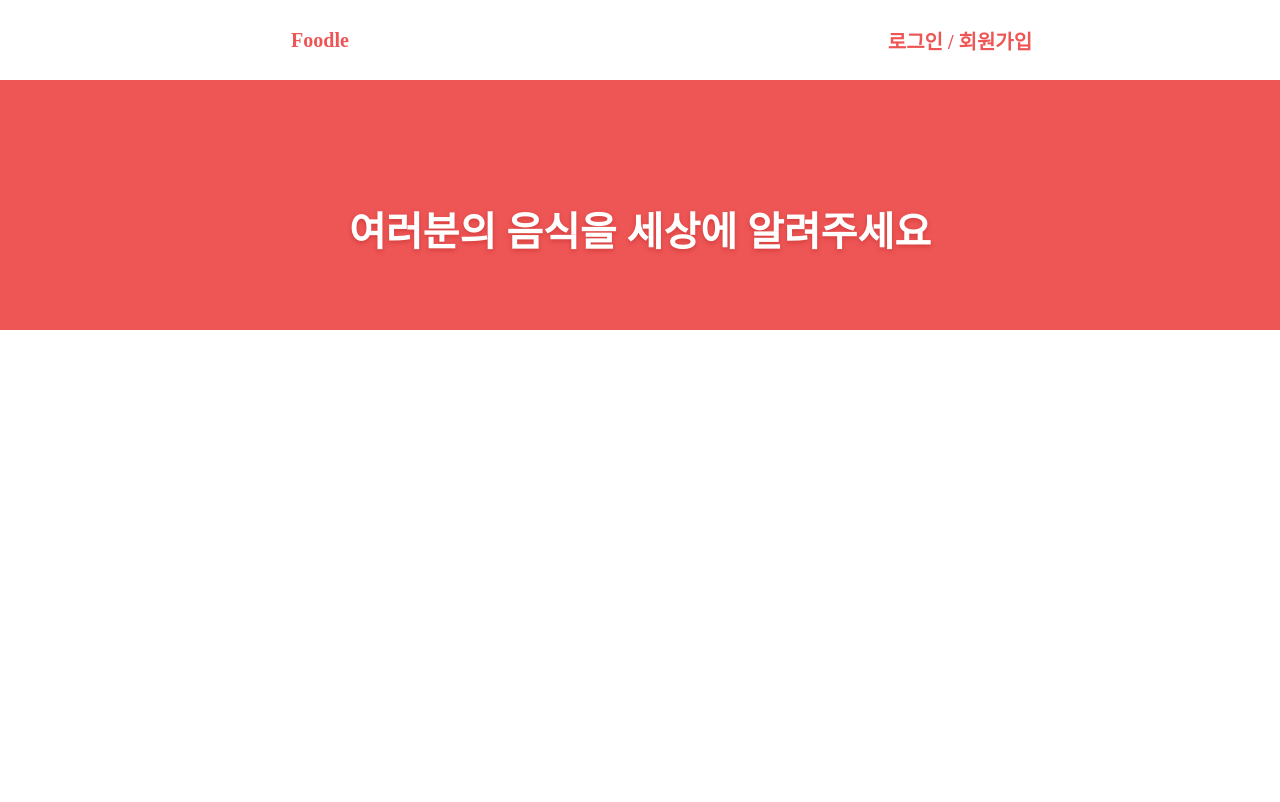
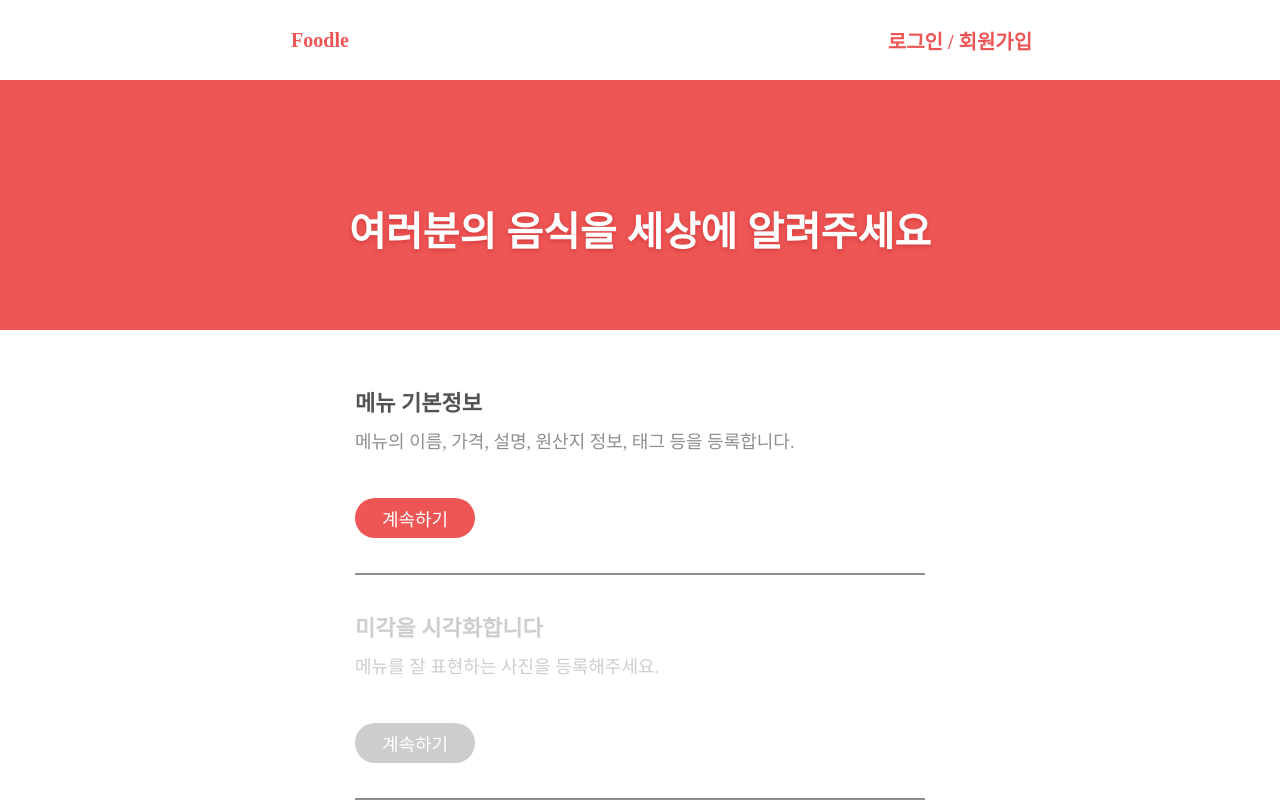
Before and after one commit to geni429/Foodle-Web, a React app: page / in a window 1280 px wide. Shown: the top 802 px of the page. Built offline with nearby package versions, Linux system fonts and the light colour scheme.

Commit message:
Description component 추가

```diff
--- /dev/null
+++ b/src/assets/css/components/Description.css
@@ -0,0 +1,28 @@
+.description_wrapper {
+  width: 100%;
+}
+
+.description_header {
+  font-size: 22px;
+  font-weight: 600;
+  color: #545254;
+  font-family: AppleSDGothicNeo;
+  margin-bottom: 10px;
+}
+
+.description_content {
+  font-size: 18px;
+  font-weight: 500;
+  color: #8e8e93;
+  font-family: AppleSDGothicNeo;
+  margin-bottom: 45px;
+}
+
+.disabled {
+  color: #cecdcf !important;
+}
+
+.div_line {
+  border: solid 0.5px #8e8e93;
+  margin-bottom: 35px;
+}
--- a/src/assets/css/components/RoundButton.css
+++ b/src/assets/css/components/RoundButton.css
@@ -4,6 +4,7 @@
   height: 40px;
   border-radius: 20px;
   text-align: center;
+  margin-bottom: 35px;
 }
 
 .round_btn_wrapper:hover {
--- /dev/null
+++ b/src/assets/css/pages/MenuEditorLanding.css
@@ -0,0 +1,6 @@
+#landing_section_wrapper {
+  width: 570px;
+  margin: auto;
+  margin-top: 55px;
+  margin-bottom: 55px;
+}
--- /dev/null
+++ b/src/components/Description.js
@@ -0,0 +1,23 @@
+import React from 'react';
+import classNames from 'classnames';
+import styles from '../assets/css/components/Description.css';
+
+const Description = (header, content, component, state) => {
+  let disabled;
+  if (state) disabled = styles.disabled;
+
+  return (
+    <div className={styles.description_wrapper}>
+      <div className={classNames(styles.description_header, disabled)}>
+        {header}
+      </div>
+      <div className={classNames(styles.description_content, disabled)}>
+        {content}
+      </div>
+      {component}
+      <hr className={styles.div_line} />
+    </div>
+  );
+}
+
+export default Description;
--- a/src/components/index.js
+++ b/src/components/index.js
@@ -1,5 +1,6 @@
 import HeaderNav from './HeaderNav';
 import RoundButton from './RoundButton';
 import LandingBanner from './LandingBanner';
+import Description from './Description';
 
-export { HeaderNav, RoundButton, LandingBanner };
+export { HeaderNav, RoundButton, LandingBanner, Description };
--- a/src/pages/MenuEditorLanding.js
+++ b/src/pages/MenuEditorLanding.js
@@ -1,5 +1,6 @@
 import React, { Component } from 'react';
-import { RoundButton, HeaderNav, LandingBanner } from '../components';
+import { RoundButton, HeaderNav, LandingBanner, Description } from '../components';
+import styles from '../assets/css/pages/MenuEditorLanding.css';
 
 class MenuEditorLanding extends Component {
   render() {
@@ -7,7 +8,26 @@ class MenuEditorLanding extends Component {
       <div>
         {HeaderNav()}
         {LandingBanner()}
-        <section></section>
+        <section id={styles.landing_section_wrapper}>
+          {Description(
+            '메뉴 기본정보',
+            '메뉴의 이름, 가격, 설명, 원산지 정보, 태그 등을 등록합니다.',
+            RoundButton(1, '계속하기'),
+            false
+          )}
+          {Description(
+            '미각을 시각화합니다',
+            '메뉴를 잘 표현하는 사진을 등록해주세요.',
+            RoundButton(0, '계속하기'),
+            true
+          )}
+          {Description(
+            '추가 옵션',
+            '메뉴의 사이즈 추가 재료, 카테고리 등을 설정합니다',
+            RoundButton(0, '계속하기'),
+            true
+          )}
+        </section>
       </div>
     );
   }
```
